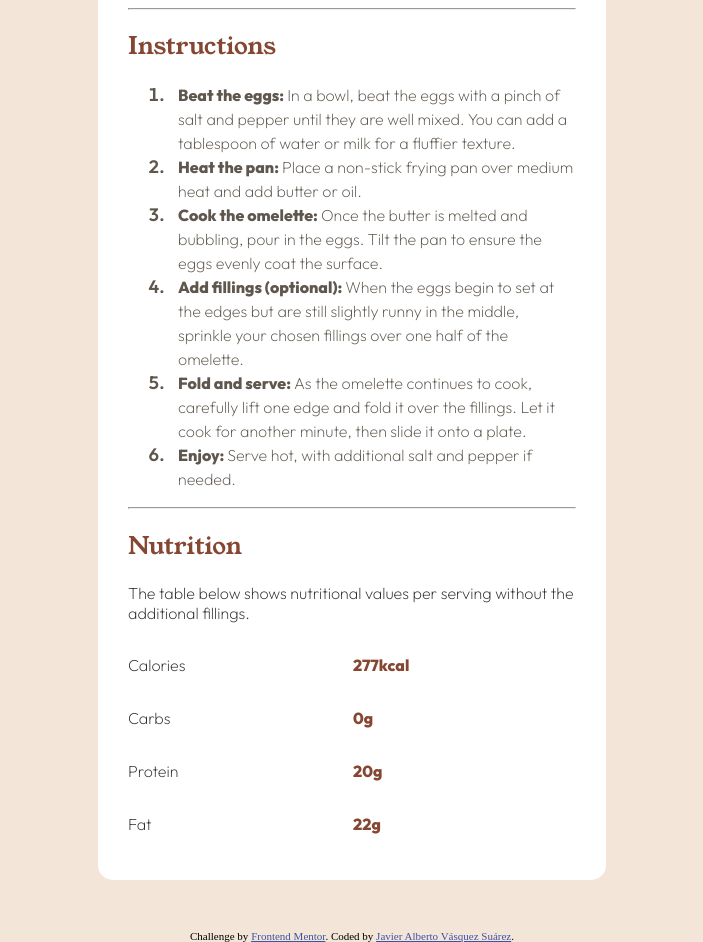
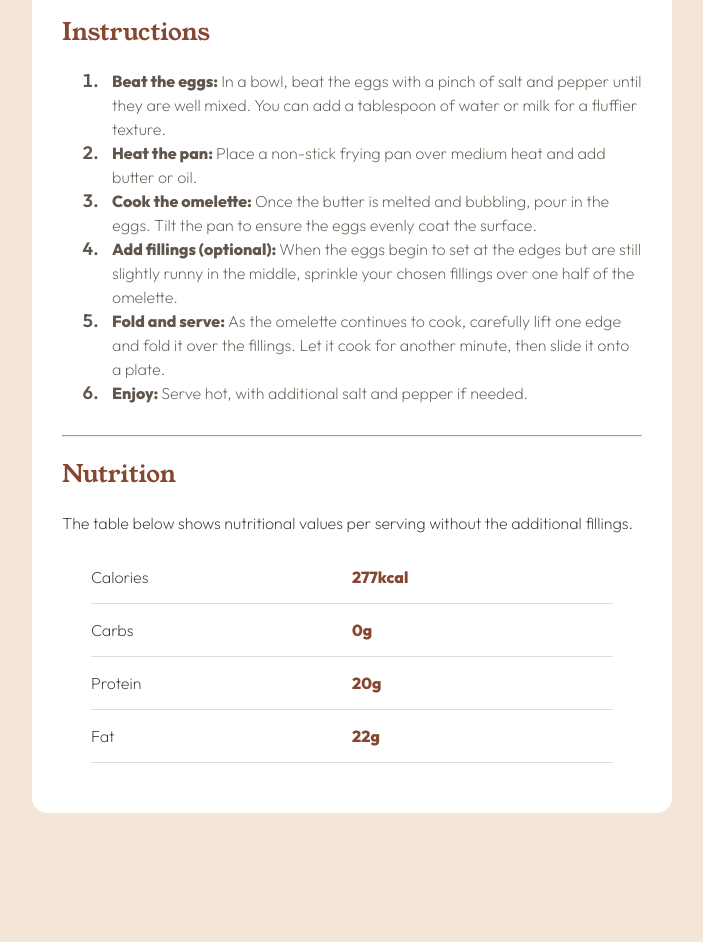
Before and after one commit to JaviVaSu/Recipe-Page-FrontEnd-Mentor, a plain HTML site: page index.html in a window 1280 px wide. Shown: the part 964-1906 px from the top of the page, without its empty margins (288-991 px from the left). After the commit the page ends 1827 px from the top, so only its background shows below. Drawn offline with Linux system fonts and the light colour scheme.

Commit message:
Actualización Cambios
Actualización Cambios

```diff
--- a/estilos/styles.css
+++ b/estilos/styles.css
@@ -1,170 +1,199 @@
 :root {
-    --Nutmeg: hsl(14, 45%, 36%);
-    --Dark_Raspberry: hsl(332, 51%, 32%);
-    --White: hsl(0, 0%, 100%);
-    --Rose_White: hsl(330, 100%, 98%);
-    --Eggshell: hsl(30, 54%, 90%);
-    --Light_Grey: hsl(30, 18%, 87%);
-    --Wenge_Brown: hsl(30, 10%, 34%);
-    --Dark_Charcoal: hsl(24, 5%, 18%);
+    --Nutmeg: #854632;
+    --Dark_Raspberry: #7b284f;
+    --White: #ffffff;
+    --Rose_White: #fff5fa;
+    --Eggshell: #f3e6d8;
+    --Light_Grey: #e4ded8;
+    --Wenge_Brown: #5f574e;
+    --Dark_Charcoal: #302d2c;
 }
-
 @font-face {
     font-family: 'Outfit';
     src: url(../fonts/outfit/Outfit-VariableFont_wght.ttf);
 }
-
 @font-face {
     font-family: 'Young Serif';
     src: url(../fonts/young-serif/YoungSerif-Regular.ttf);
 }
-
+html{
+    font-size: 62.5%;
+    box-sizing: border-box;
+}
+*,*::before,*::after{
+    box-sizing: inherit;
+}
 body{
+    background-color: var(--Eggshell);
     margin: 0;
-    background-color: var(--Eggshell);
-}
-
-.contenedor{
+    padding: 0;
+    width: 100%;
+    min-height: 100vh;
     display: flex;
     flex-direction: column;
     align-items: center;
     justify-content: center;
-    padding-top: 50px;
-    padding-bottom: 50px;
 }
-
+.contenedor{
+    width: 100%;
+    display: flex;
+    flex-direction: column;
+    align-items: center;
+    justify-content: center;
+}
+@media (min-width: 768px) {
+    .contenedor{
+        width: 70%;
+        margin: 0 auto;
+        padding: 5rem 0;
+    }
+}
+@media (min-width: 1024px) {
+    .contenedor{
+        width: 60%;
+    }
+}
+@media (min-width: 1200px) {
+    .contenedor{
+        width: 50%;
+    }
+}
 .contenedor .receta{
     background-color: var(--White);
-    width: 35%;
-    border-radius: 15px;
-    padding: 30px;
+    width: 100%;
 }
-
-.contenedor .receta img{
+@media (min-width: 768px) {
+    .contenedor .receta{
+        border-radius: 1.5rem;
+        padding: 3rem;
+    }
+}
+.contenedor .recetaimage{
     margin: 0 auto;
     width: 100%;
-    border-radius: 15px;
+    border-radius: 0px;
 }
-
+.contenedor .recetaimage img{
+    width: 100%;
+}
+@media (min-width: 768px) {
+    .contenedor .recetaimage img{
+        border-radius: 1.5rem;
+    }
+}
+.contenedor .recetatexto{
+    padding: 2rem 3rem;
+}
+@media (min-width: 768px) {
+    .contenedor .recetatexto{
+        padding: 2rem 0;
+    }
+}
 .contenedor .receta h1{
     font-family: 'Young Serif';
+    font-size: 3.2rem;
     font-weight: 400;
-    font-size: 32px;
+    line-height: 3rem;
 }
-
 .contenedor .receta .descripcion{
     font-family: 'Outfit';
-    font-size: 16px;
+    font-size: 1.6rem;
     font-weight: 200;
+    line-height: 2.4rem;
     color: var(--Dark_Charcoal);
 }
-
 .div_preparacion{
     background-color: var(--Rose_White);
-    padding: 20px;
-    border-radius: 15px;
+    padding: 1.2rem 1rem;
+    border-radius: 1.5rem
 }
-
 .div_preparacion h3{
     font-family: 'Outfit';
-    font-size: 20px;
+    font-size: 2rem;
     font-weight: 700;
+    margin: 0;
+    padding-left: 1rem;
     color: var(--Dark_Raspberry);
 }
-
 .div_preparacion strong{
     font-family: 'Outfit';
-    font-size: 16px;
+    font-size: 1.6rem;
     font-weight: 700;
     color: var(--Wenge_Brown);
 }
-
 .div_preparacion ul li{
     font-family: 'Outfit';
-    font-size: 16px;
+    font-size: 1.6rem;
     font-weight: 200;
     color: var(--Dark_Charcoal);
     line-height: 200%;
-    padding-left: 20px;
+    padding-left: 2rem;
 }
-
 .div_preparacion ul li::marker, .contenedor .receta .ingredientes li::marker{
     color: var(--Dark_Charcoal);
-
 }
 .contenedor .receta h2{
     font-family: 'Young Serif';
-    font-size: 24px;
+    font-size: 2.4rem;
     font-weight: 400;
     color: var(--Nutmeg);
 }
-
+.contenedor .receta .ingredientes{
+    padding: 1rem 0 2rem 3rem;
+}
 .contenedor .receta .ingredientes li{
     font-family: 'Outfit';
-    font-size: 16px;
+    font-size: 1.6rem;
     font-weight: 200;
     color: var(--Dark_Charcoal);
-    line-height:200%;
-    padding-left: 20px;
+    margin-bottom: 1rem;
 }
-
+.contenedor .receta .instrucciones{
+    padding-bottom: 2rem;
+}
 .contenedor .receta .instrucciones li{
     font-family: 'Outfit';
-    font-size: 16px;
+    font-size: 1.6rem;
     font-weight: 200;
     color: var(--Wenge_Brown);
     line-height: 150%;
     list-style: decimal;
-    padding-left: 10px;
+    padding-left: 1rem;
 }
-
 .contenedor .receta .instrucciones strong{
     color: var(--Wenge_Brown);
     font-weight: 800;
 }
-
 .contenedor .receta .instrucciones li::marker{
-    font-size: 18px;
+    font-size: 1.8rem;
     font-weight: 600;
     color: var(--Wenge_Brown);
 }
-
 .tabla{
+    width: 90%;
+    margin: 0 auto;
+    display: flex;
+    flex-direction: column;
+    align-items: center;
+    justify-content: space-around;
+}
+.tabla div{
+    width: 100%;
     display: grid;
     grid-template-columns: 50% 50%;
-    grid-gap: 1px;
+    border-bottom: solid 1px var(--Light_Grey);
 }
-
 .tabla .parrafo1{
     font-family: 'Outfit';
-    font-size: 16px;
+    font-size: 1.6rem;
     font-weight: 200;
     color: var(--Dark_Charcoal);
     text-align: left;
 }
-
 .tabla .parrafo2{
     font-family: 'Outfit';
-    font-size: 16px;
+    font-size: 1.6rem;
     font-weight: 800;
     color: var(--Nutmeg);
     text-align: left;
 }
-
-.attribution {
-    font-size: 11px;
-    text-align: center;
-}
-
-.attribution a {
-    color: hsl(228, 45%, 44%);
-}
-
-@media (max-width: 1279px) {
-    .contenedor .receta{
-        width: 60%;
-    }
-    .div_preparacion ul li, .contenedor .receta .ingredientes li, .contenedor .receta .instrucciones li{
-        padding-left: 0px;
-    }
-}
--- a/index.html
+++ b/index.html
@@ -10,14 +10,16 @@
   <title>Frontend Mentor | Recipe page</title>
 </head>
   <body>
-
+    <main>
         <div class="contenedor">
             <div class="receta">
 
+                <div class="recetaimage">
                     <img src="img/image-omelette.jpeg" alt="Foto de la receta terminada">
+                </div>
 
+                <div class="recetatexto">
                     <h1>Simple Omelette Recipe</h1>
-
                     <p class="descripcion">An easy and quick dish, perfect for any meal. This classic omelette combines beaten eggs cooked  to perfection, optionally filled with your choice of cheese, vegetables, or meats.</p>
 
                     <div class="div_preparacion">
@@ -56,25 +58,31 @@
                     <p class="descripcion">The table below shows nutritional values per serving without the additional fillings.</p>
 
                     <div class="tabla">
-
+                        <div>
                             <p class="parrafo1">Calories</p>
                             <p class="parrafo2">277kcal</p>
+                        </div>
 
+                        <div>
                             <p class="parrafo1">Carbs</p>
                             <p class="parrafo2">0g</p>
+                        </div>
 
+                        <div>
                             <p class="parrafo1">Protein</p>
                             <p class="parrafo2">20g</p>
+                        </div>
 
+                        <div>
                             <p class="parrafo1">Fat</p>
                             <p class="parrafo2">22g</p>
+                        </div>
+                    </div>
+                </div>
+
 
             </div>
         </div>
-    </div>
-    <div class="attribution">
-        Challenge by <a href="https://www.frontendmentor.io?ref=challenge" target="_blank">Frontend Mentor</a>.
-        Coded by <a href="#">Javier Alberto Vásquez Suárez</a>.
-    </div>
+    </main>
   </body>
 </html>
```
Lines whose indentation alone changed are shown as unchanged.
